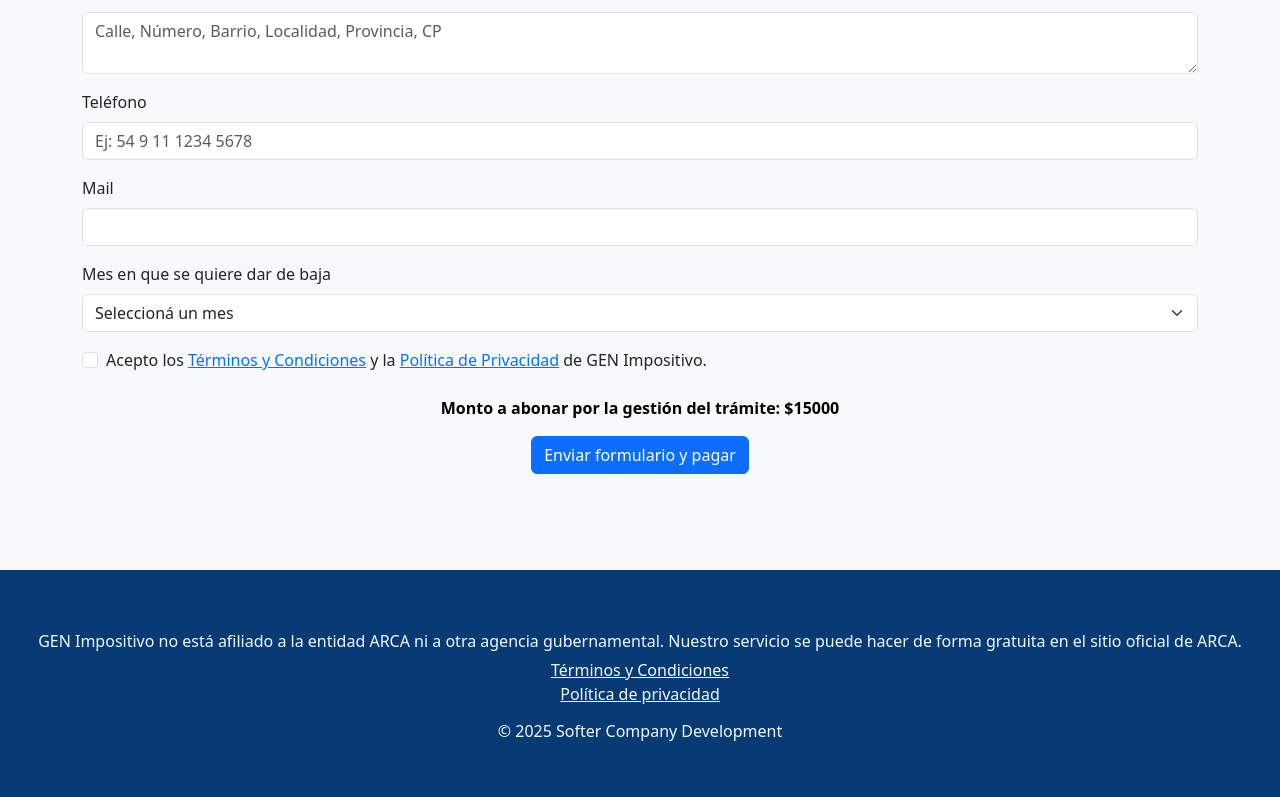
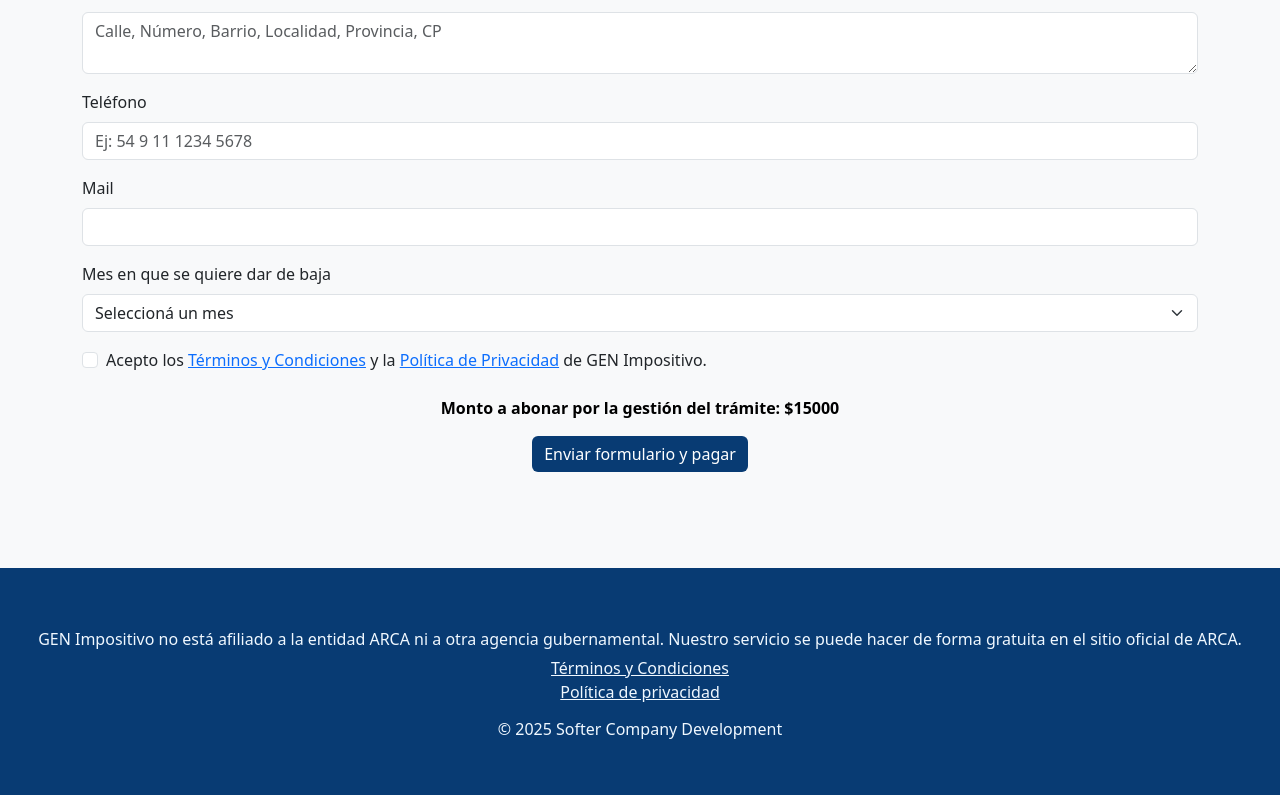
Before and after one commit to EstefaniaJRodriguez/accountant_application_FRONT, a React (Vite) app: page /baja-monotributo in a window 1280 px wide. Shown: the part 516-1313 px from the top of the page. Built offline with nearby package versions, Linux system fonts and the light colour scheme.

Commit message:
style button

```diff
--- a/src/Components/BajaMonotributo.jsx
+++ b/src/Components/BajaMonotributo.jsx
@@ -179,7 +179,7 @@
 
           {/* Botón */}
           <div className="text-center">
-            <Button variant="primary" type="submit" disabled={loading}>
+            <Button variant="primary" className="button" type="submit" disabled={loading}>
               Enviar formulario y pagar
             </Button>
           </div>
--- a/src/Components/Recategorizacion.jsx
+++ b/src/Components/Recategorizacion.jsx
@@ -267,7 +267,7 @@
 
           {/* Botón */}
           <div className="text-center">
-            <Button variant="primary" type="submit" disabled={loading}>
+            <Button variant="primary" className="button" type="submit" disabled={loading}>
               Enviar formulario y pagar
             </Button>
           </div>
```
